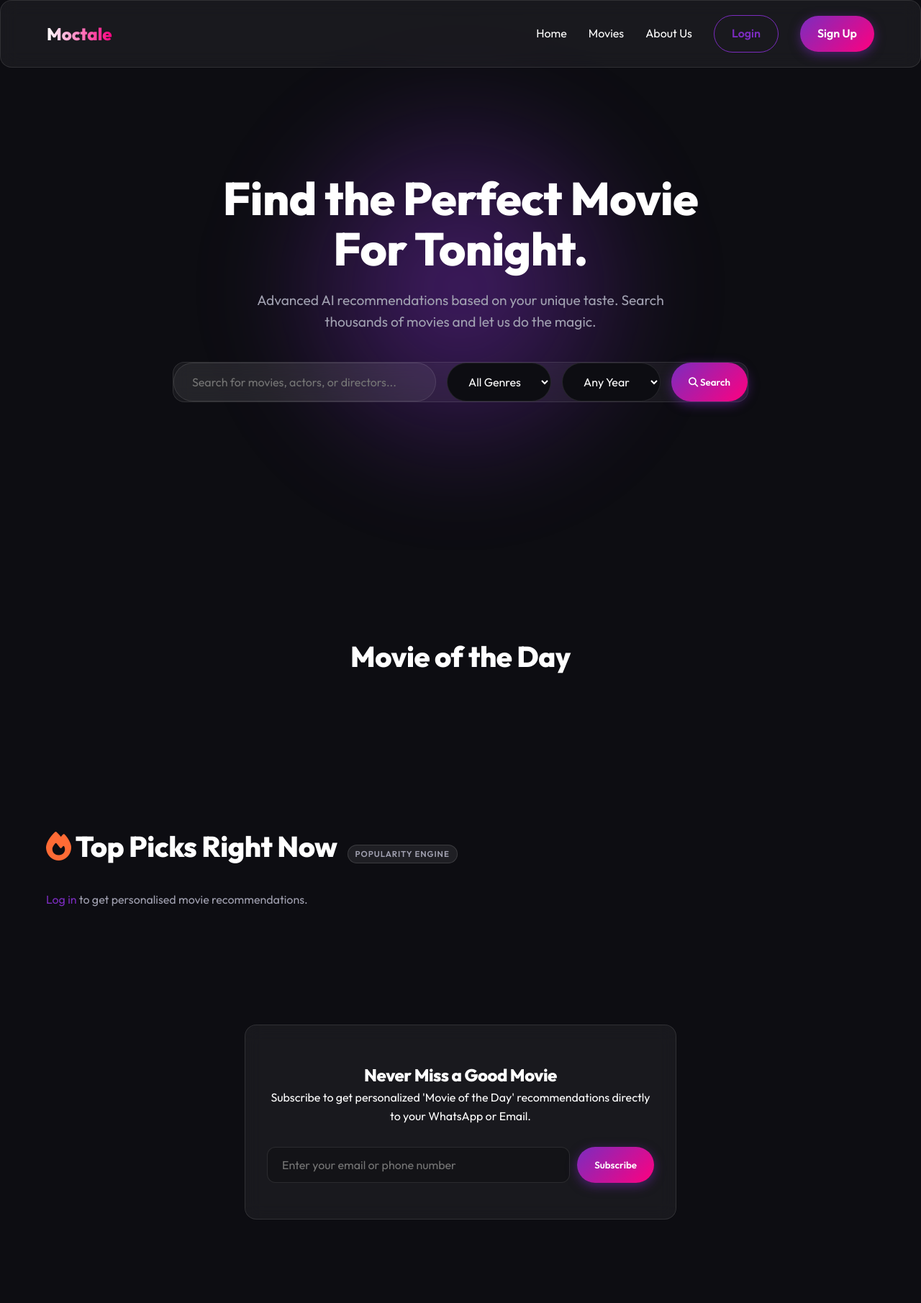
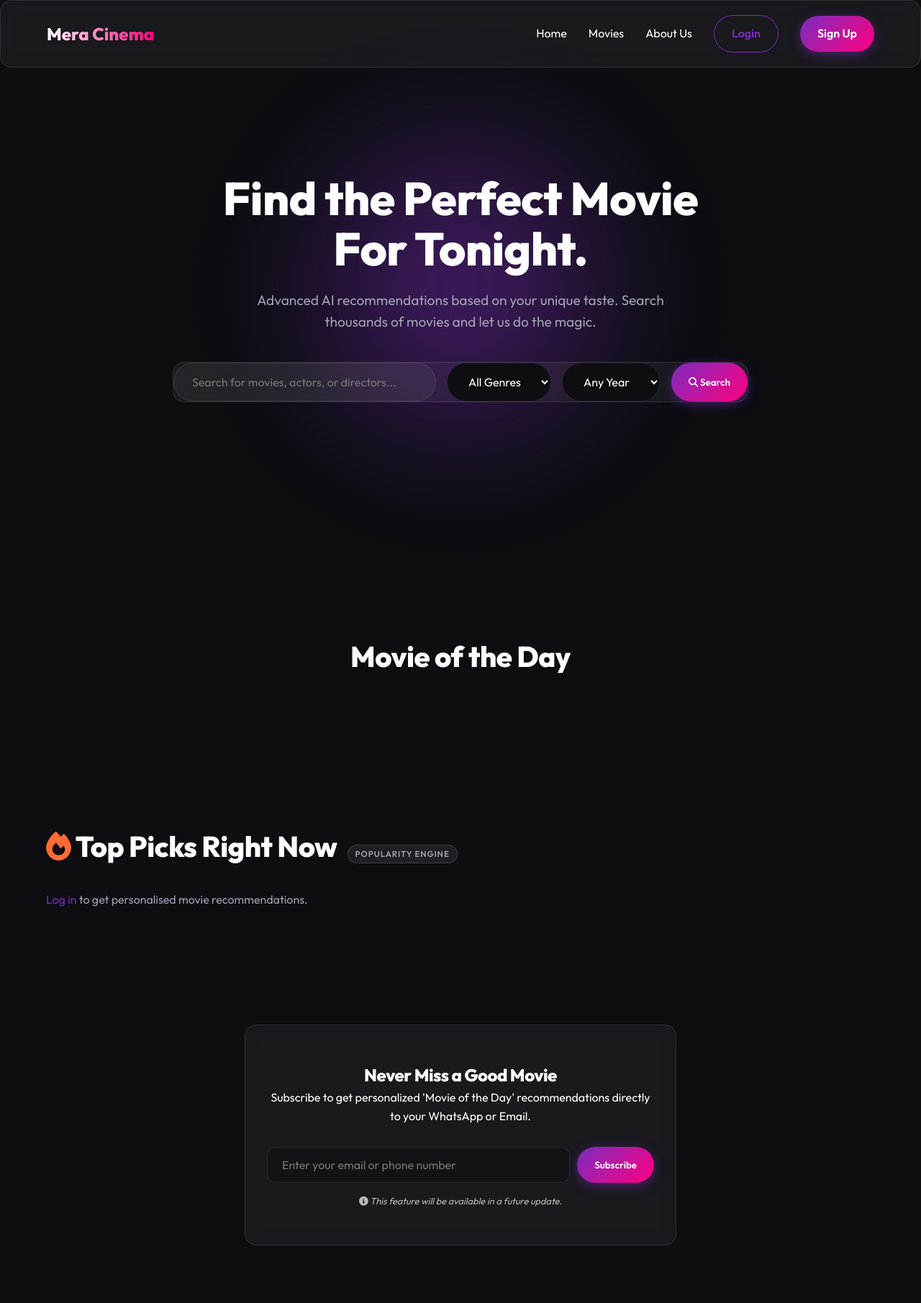
Before and after one commit to Ritesh004-kira/python_project, a Flask app: page / in a window 1280 px wide. Shown: the whole page at 72% size. Before the commit the page ends 1695 px from the top, so only its background shows below. Run offline with Flask 3, Linux system fonts and the light colour scheme.

```diff
--- a/frontend/templates/about.html
+++ b/frontend/templates/about.html
@@ -3,7 +3,7 @@
 <head>
     <meta charset="UTF-8">
     <meta name="viewport" content="width=device-width, initial-scale=1.0">
-    <title>About Us - Moctale</title>
+    <title>About Us - Mera Cinema</title>
     <!-- Load CSS -->
     <link rel="stylesheet" href="{{ url_for('static', filename='style.css') }}">
     <link rel="stylesheet" href="https://cdnjs.cloudflare.com/ajax/libs/font-awesome/6.4.0/css/all.min.css">
@@ -12,7 +12,7 @@
 
     <!-- Navbar -->
     <nav class="navbar glass">
-        <a href="{{ url_for('main.index') }}" class="nav-brand">Moctale</a>
+        <a href="{{ url_for('main.index') }}" class="nav-brand">Mera Cinema</a>
         <div class="nav-links">
             <a href="{{ url_for('main.index') }}">Home</a>
             {% if session.user_id %}
@@ -29,7 +29,7 @@
     <header class="about-hero">
         <h1 style="font-size: 3.5rem; margin-bottom: 20px;">Redefining How You Discover Movies</h1>
         <p style="font-size: 1.2rem; color: var(--text-secondary);">
-            Moctale is an intelligent movie recommendation system designed to understand your unique taste. We blend advanced AI with a passionate community of film lovers to bring you the best cinematic experiences.
+            Mera Cinema is an intelligent movie recommendation system designed to understand your unique taste. We blend advanced AI with a passionate community of film lovers to bring you the best cinematic experiences.
         </p>
     </header>
 
--- a/frontend/templates/index.html
+++ b/frontend/templates/index.html
@@ -3,7 +3,7 @@
 <head>
     <meta charset="UTF-8">
     <meta name="viewport" content="width=device-width, initial-scale=1.0">
-    <title>Moctale - Smart Movie Recommendations</title>
+    <title>Mera Cinema - Smart Movie Recommendations</title>
     <meta name="description" content="Discover your next favorite movie with our AI-powered recommendation engine.">
     <!-- Load CSS -->
     <link rel="stylesheet" href="{{ url_for('static', filename='style.css') }}">
@@ -13,7 +13,7 @@
 
     <!-- Navbar -->
     <nav class="navbar glass">
-        <a href="{{ url_for('main.index') }}" class="nav-brand">Moctale</a>
+        <a href="{{ url_for('main.index') }}" class="nav-brand">Mera Cinema</a>
         <div class="nav-links">
             <a href="{{ url_for('main.index') }}">Home</a>
             <a href="{{ url_for('movies.list_movies') }}">Movies</a>
@@ -185,6 +185,9 @@
                 <input type="email" name="email" class="form-input" placeholder="Enter your email or phone number" required>
                 <button type="submit" class="btn btn-primary">Subscribe</button>
             </form>
+            <p style="font-size: 0.8rem; margin-top: 15px; opacity: 0.7; font-style: italic;">
+                <i class="fas fa-info-circle"></i> This feature will be available in a future update.
+            </p>
         </div>
     </section>
 
--- a/frontend/templates/login.html
+++ b/frontend/templates/login.html
@@ -3,7 +3,7 @@
 <head>
     <meta charset="UTF-8">
     <meta name="viewport" content="width=device-width, initial-scale=1.0">
-    <title>Login - Moctale</title>
+    <title>Login - Mera Cinema</title>
     <!-- Load CSS -->
     <link rel="stylesheet" href="{{ url_for('static', filename='style.css') }}">
     <link rel="stylesheet" href="https://cdnjs.cloudflare.com/ajax/libs/font-awesome/6.4.0/css/all.min.css">
@@ -12,7 +12,7 @@
 
     <!-- Navbar -->
     <nav class="navbar glass">
-        <a href="{{ url_for('main.index') }}" class="nav-brand">Moctale</a>
+        <a href="{{ url_for('main.index') }}" class="nav-brand">Mera Cinema</a>
         <div class="nav-links">
             <a href="{{ url_for('main.index') }}">Home</a>
             <a href="{{ url_for('auth.signup') }}" class="btn btn-outline">Sign Up</a>
--- a/frontend/templates/movie.html
+++ b/frontend/templates/movie.html
@@ -3,7 +3,7 @@
 <head>
     <meta charset="UTF-8">
     <meta name="viewport" content="width=device-width, initial-scale=1.0">
-    <title>{% if single_view %}{{ movie.title }}{% else %}Movies{% endif %} - Moctale</title>
+    <title>{% if single_view %}{{ movie.title }}{% else %}Movies{% endif %} - Mera Cinema</title>
     <!-- Load CSS -->
     <link rel="stylesheet" href="{{ url_for('static', filename='style.css') }}">
     <link rel="stylesheet" href="https://cdnjs.cloudflare.com/ajax/libs/font-awesome/6.4.0/css/all.min.css">
@@ -12,7 +12,7 @@
 
     <!-- Navbar -->
     <nav class="navbar glass">
-        <a href="{{ url_for('main.index') }}" class="nav-brand">Moctale</a>
+        <a href="{{ url_for('main.index') }}" class="nav-brand">Mera Cinema</a>
         <div class="nav-links">
             <a href="{{ url_for('main.index') }}">Home</a>
             <a href="{{ url_for('movies.list_movies') }}">Movies</a>
--- a/frontend/templates/signup.html
+++ b/frontend/templates/signup.html
@@ -3,7 +3,7 @@
 <head>
     <meta charset="UTF-8">
     <meta name="viewport" content="width=device-width, initial-scale=1.0">
-    <title>Sign Up - Moctale</title>
+    <title>Sign Up - Mera Cinema</title>
     <!-- Load CSS -->
     <link rel="stylesheet" href="{{ url_for('static', filename='style.css') }}">
     <link rel="stylesheet" href="https://cdnjs.cloudflare.com/ajax/libs/font-awesome/6.4.0/css/all.min.css">
@@ -12,7 +12,7 @@
 
     <!-- Navbar -->
     <nav class="navbar glass">
-        <a href="{{ url_for('main.index') }}" class="nav-brand">Moctale</a>
+        <a href="{{ url_for('main.index') }}" class="nav-brand">Mera Cinema</a>
         <div class="nav-links">
             <a href="{{ url_for('main.index') }}">Home</a>
             <a href="{{ url_for('auth.login') }}" class="btn btn-outline">Login</a>
@@ -23,7 +23,7 @@
     <div class="auth-container">
         <div class="auth-card glass">
             <h2>Create an Account</h2>
-            <p>Join Moctale to get AI-powered movie recommendations.</p>
+            <p>Join Mera Cinema to get AI-powered movie recommendations.</p>
 
             {% with messages = get_flashed_messages() %}
               {% if messages %}
```
